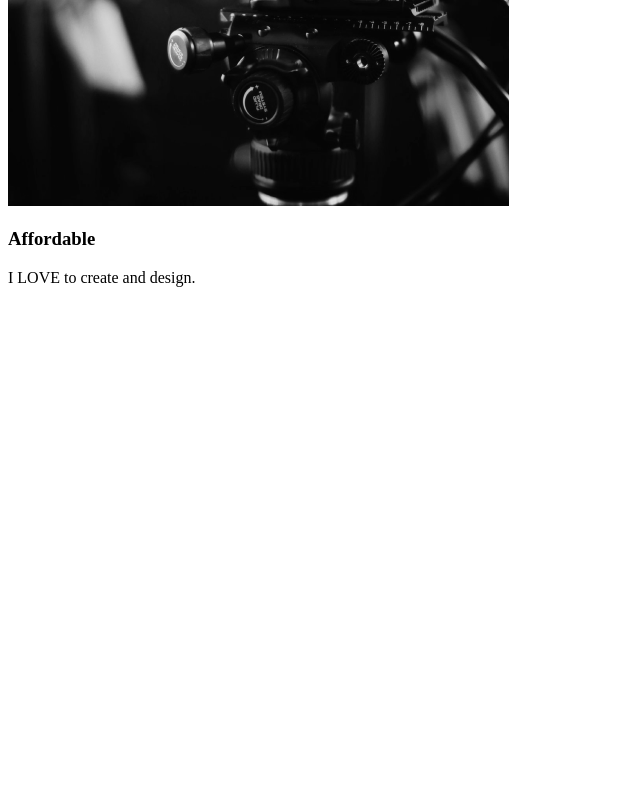
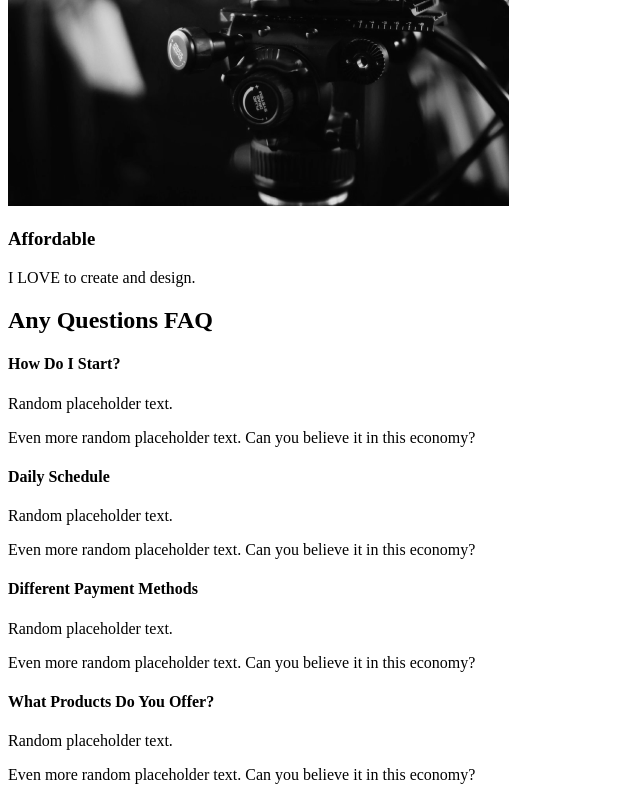
Before and after one commit to Laika-Beats/Animated-React-Website, a React (Create React App) app: page / in a window 1280 px wide. Shown: the part 4023-4823 px from the top of the page, without its empty margins (0-640 px from the left). Before the commit the page ends 4326 px from the top, so only its background shows below. Built offline with nearby package versions, Linux system fonts and the light colour scheme.

Commit message:
FAQ section

```diff
--- /dev/null
+++ b/src/components/FaqSection.js
@@ -0,0 +1,53 @@
+import React from "react";
+
+const FaqSection = () => {
+  return (
+    <div className="faq">
+      <h2>
+        Any Questions <span>FAQ</span>{" "}
+      </h2>
+      <div className="question">
+        <h4>How Do I Start?</h4>
+        <div className="answer">
+          <p>Random placeholder text.</p>
+          <p>
+            Even more random placeholder text. Can you believe it in this
+            economy?
+          </p>
+        </div>
+      </div>
+      <div className="question">
+        <h4>Daily Schedule</h4>
+        <div className="answer">
+          <p>Random placeholder text.</p>
+          <p>
+            Even more random placeholder text. Can you believe it in this
+            economy?
+          </p>
+        </div>
+      </div>
+      <div className="question">
+        <h4>Different Payment Methods</h4>
+        <div className="answer">
+          <p>Random placeholder text.</p>
+          <p>
+            Even more random placeholder text. Can you believe it in this
+            economy?
+          </p>
+        </div>
+      </div>
+      <div className="question">
+        <h4>What Products Do You Offer?</h4>
+        <div className="answer">
+          <p>Random placeholder text.</p>
+          <p>
+            Even more random placeholder text. Can you believe it in this
+            economy?
+          </p>
+        </div>
+      </div>
+    </div>
+  );
+};
+
+export default FaqSection;
--- a/src/pages/AboutPage.js
+++ b/src/pages/AboutPage.js
@@ -1,12 +1,14 @@
 import React from "react";
 import AboutSection from "../components/AboutSection";
 import ServicesSection from "../components/ServicesSection";
+import FaqSection from "../components/FaqSection";
 
 const AboutPage = () => {
   return (
     <div>
       <AboutSection />;
       <ServicesSection />
+      <FaqSection />
     </div>
   );
 };
```
